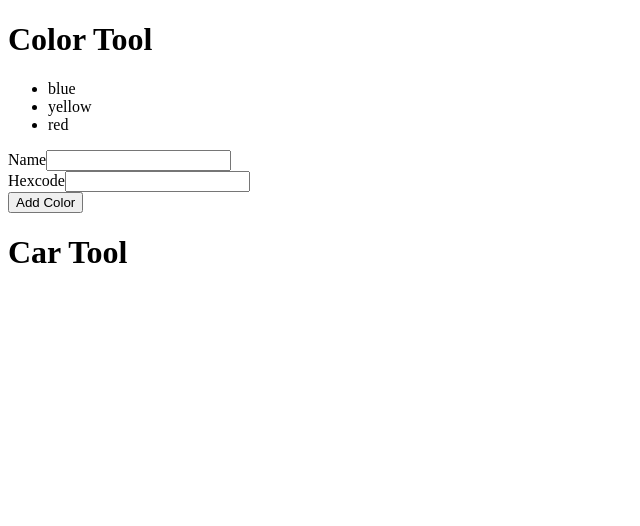
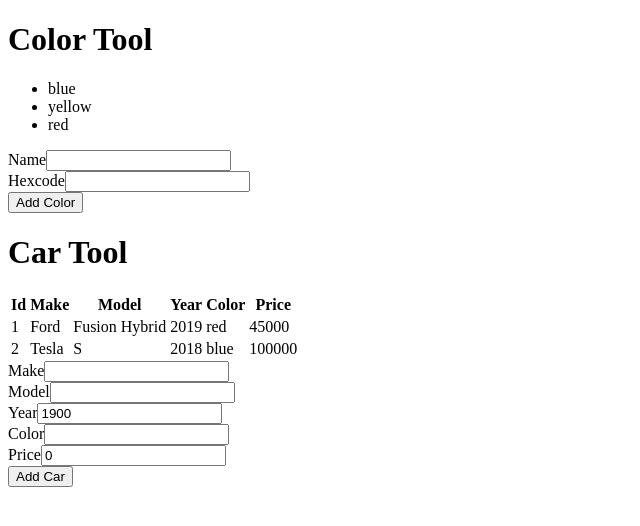
Before and after one commit to t4d-classes/react-typescript_01292020, a React (Create React App) app in the folder demo-app/: page / in a window 1280 px wide. Shown: the top 526 px of the page, without its empty margins (0-640 px from the left). Built offline with nearby package versions, Linux system fonts and the light colour scheme.

Commit message:
add code demos

```diff
--- a/demo-app/src/components/CarTool.tsx
+++ b/demo-app/src/components/CarTool.tsx
@@ -1,9 +1,102 @@
-import React from 'react';
+import React, { FC, useState } from 'react';
 
-export const CarTool = () => {
+import { Car } from '../models/car';
 
-  return <header>
-    <h1>Car Tool</h1>
-  </header>;
+interface CarToolProps {
+  cars: Car[];
+}
+
+interface CarFormState {
+  make: string;
+  model: string;
+  year: number;
+  color: string;
+  price: number;
+  [ x: string ]: string | number;
+}
+
+const initialCarForm: () => CarFormState = () => ({
+  make: '',
+  model: '',
+  year: 1900,
+  color: '',
+  price: 0,
+});
+
+export const CarTool: FC<CarToolProps> = (props) => {
+
+  const [ carForm, setCarForm ] = useState(initialCarForm());
+  const [ cars, setCars ] = useState(props.cars.concat());
+
+  const change = (e: React.ChangeEvent<HTMLInputElement>) => {
+    setCarForm({
+      ...carForm,
+      [ e.target.name ]: e.target.value,
+    })
+  };
+
+  const appendCar = () => {
+
+    setCars(cars.concat({
+      ...carForm,
+      id: Math.max(...cars.map(c => c.id) as [], 0) + 1,
+    }));
+
+    setCarForm(initialCarForm());
+  };
+
+
+  return (
+    <>
+      <header>
+        <h1>Car Tool</h1>
+      </header>
+      <table>
+        <thead>
+          <tr>
+            <th>Id</th>
+            <th>Make</th>
+            <th>Model</th>
+            <th>Year</th>
+            <th>Color</th>
+            <th>Price</th>
+          </tr>
+        </thead>
+        <tbody>
+          {cars.map(car => <tr key={car.id}>
+            <td>{car.id}</td>
+            <td>{car.make}</td>
+            <td>{car.model}</td>
+            <td>{car.year}</td>
+            <td>{car.color}</td>
+            <td>{car.price}</td>
+          </tr>)}
+        </tbody>
+      </table>
+      <form>
+        <div>
+          <label htmlFor="make-input">Make</label>
+          <input type="text" id="make-input" value={carForm.make} name="make" onChange={change} />
+        </div>
+        <div>
+          <label htmlFor="model-input">Model</label>
+          <input type="text" id="model-input" value={carForm.model} name="model" onChange={change} />
+        </div>
+        <div>
+          <label htmlFor="year-input">Year</label>
+          <input type="number" id="year-input" value={carForm.year} name="year" onChange={change} />
+        </div>
+        <div>
+          <label htmlFor="color-input">Color</label>
+          <input type="text" id="color-input" value={carForm.color} name="color" onChange={change} />
+        </div>
+        <div>
+          <label htmlFor="price-input">Price</label>
+          <input type="number" id="price-input" value={carForm.price} name="price" onChange={change} />
+        </div>
+        <button type="button" onClick={appendCar}>Add Car</button>
+      </form>
+    </>
+  );
 
 };
--- a/demo-app/src/index.tsx
+++ b/demo-app/src/index.tsx
@@ -2,6 +2,7 @@
 import ReactDOM from 'react-dom';
 
 import { Color } from './models/color';
+import { Car } from './models/car';
 import { ColorTool } from './components/ColorTool';
 import { CarTool } from './components/CarTool';
 
@@ -11,10 +12,15 @@
   { id: 3, name: 'red', hexcode: 'FF0000' },
 ];
 
+const carList: Car[] = [
+  { id: 1, make: 'Ford', model: 'Fusion Hybrid', year: 2019, color: 'red', price: 45000 },
+  { id: 2, make: 'Tesla', model: 'S', year: 2018, color: 'blue', price: 100000 },
+];
+
 ReactDOM.render(
   <>
     <ColorTool colors={colorList} />
-    <CarTool />
+    <CarTool cars={carList} />
   </>,
   document.querySelector('#root'),
 );
--- /dev/null
+++ b/demo-app/src/models/car.ts
@@ -0,0 +1,8 @@
+export interface Car {
+  id?: number;
+  make: string;
+  model: string;
+  year: number;
+  color: string;
+  price: number;
+}
```
